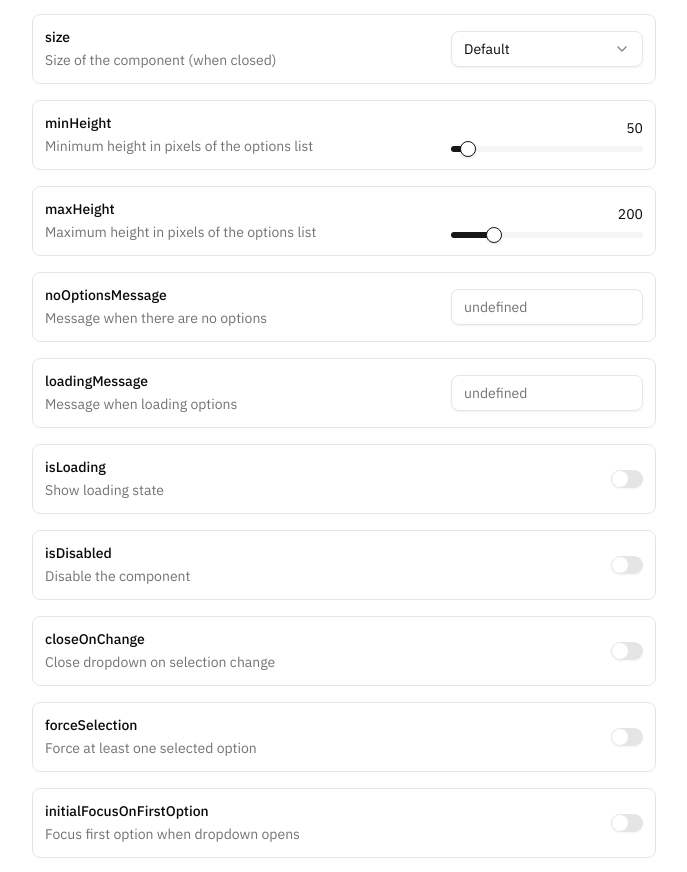
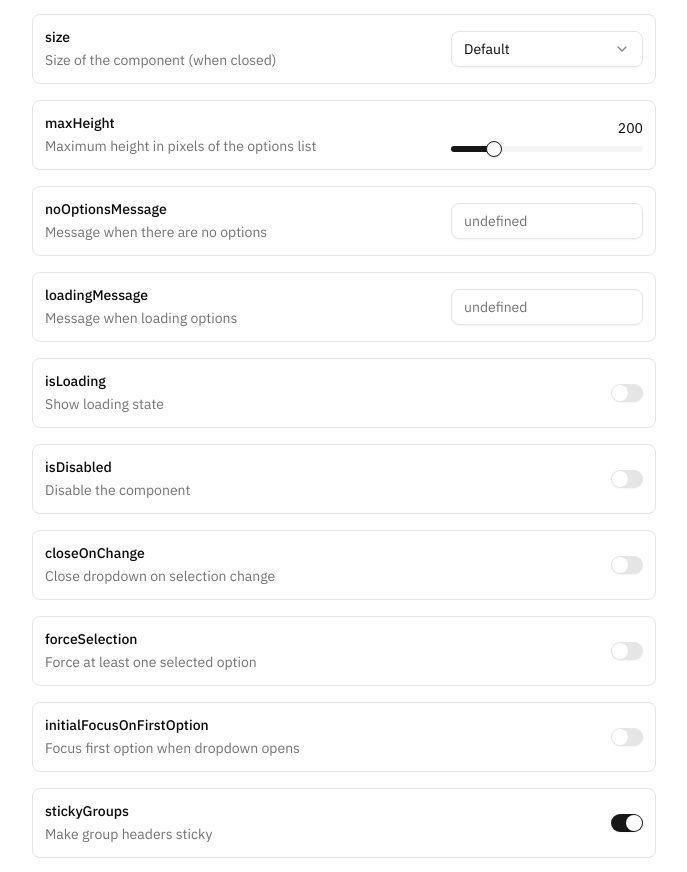
Before and after one commit to cmayoracurzio/virtualized-select, a Next.js app: page / in a window 1280 px wide. Shown: the part 1150-2022 px from the top of the page, without its empty margins (296-983 px from the left). Built offline with nearby package versions, Linux system fonts and the light colour scheme.

Commit message:
chore: remove minHeight state from demo

```diff
--- a/src/app/page.tsx
+++ b/src/app/page.tsx
@@ -138,7 +138,6 @@
   }, [hasIsOptionDisabled])
 
   const [size, setSize] = useState<SelectSize>("default")
-  const [minHeight, setMinHeight] = useState<number>(50)
   const [maxHeight, setMaxHeight] = useState<number>(200)
   const [noOptionsMessage, setNoOptionsMessage] = useState<string | undefined>(
     undefined
@@ -184,7 +183,6 @@
               getOptionGroup={getOptionGroup}
               isOptionDisabled={isOptionDisabled}
               size={size}
-              minHeight={minHeight}
               maxHeight={maxHeight}
               noOptionsMessage={noOptionsMessage}
               loadingMessage={loadingMessage}
@@ -215,7 +213,6 @@
               getOptionGroup={getOptionGroup}
               isOptionDisabled={isOptionDisabled}
               size={size}
-              minHeight={minHeight}
               maxHeight={maxHeight}
               noOptionsMessage={noOptionsMessage}
               loadingMessage={loadingMessage}
@@ -315,14 +312,6 @@
             description="Size of the component (when closed)"
             value={size}
             onChange={setSize}
-          />
-          <SliderField
-            label="minHeight"
-            description="Minimum height in pixels of the options list"
-            value={minHeight}
-            minValue={0}
-            maxValue={1000}
-            onChange={setMinHeight}
           />
           <SliderField
             label="maxHeight"
```
